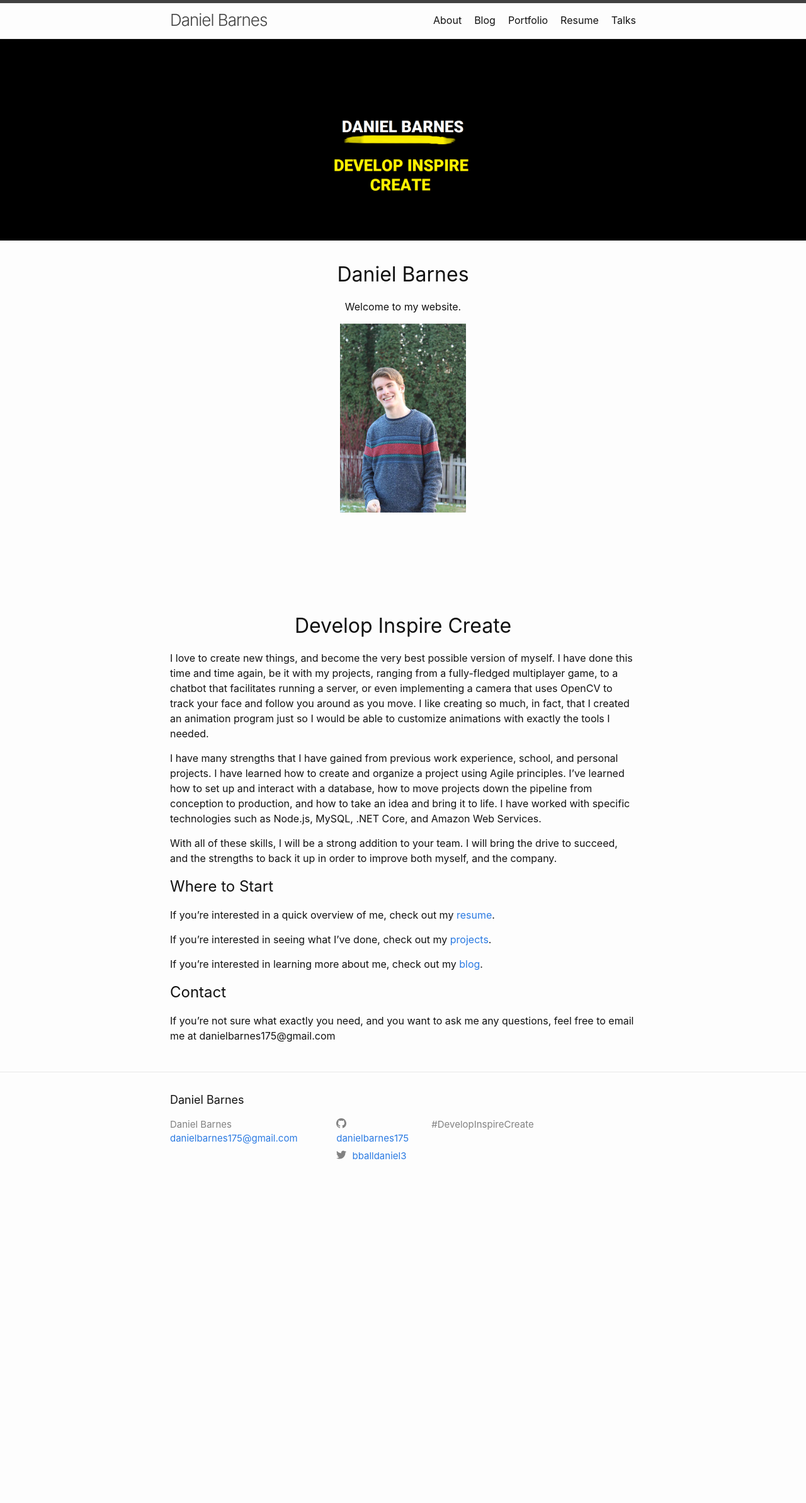
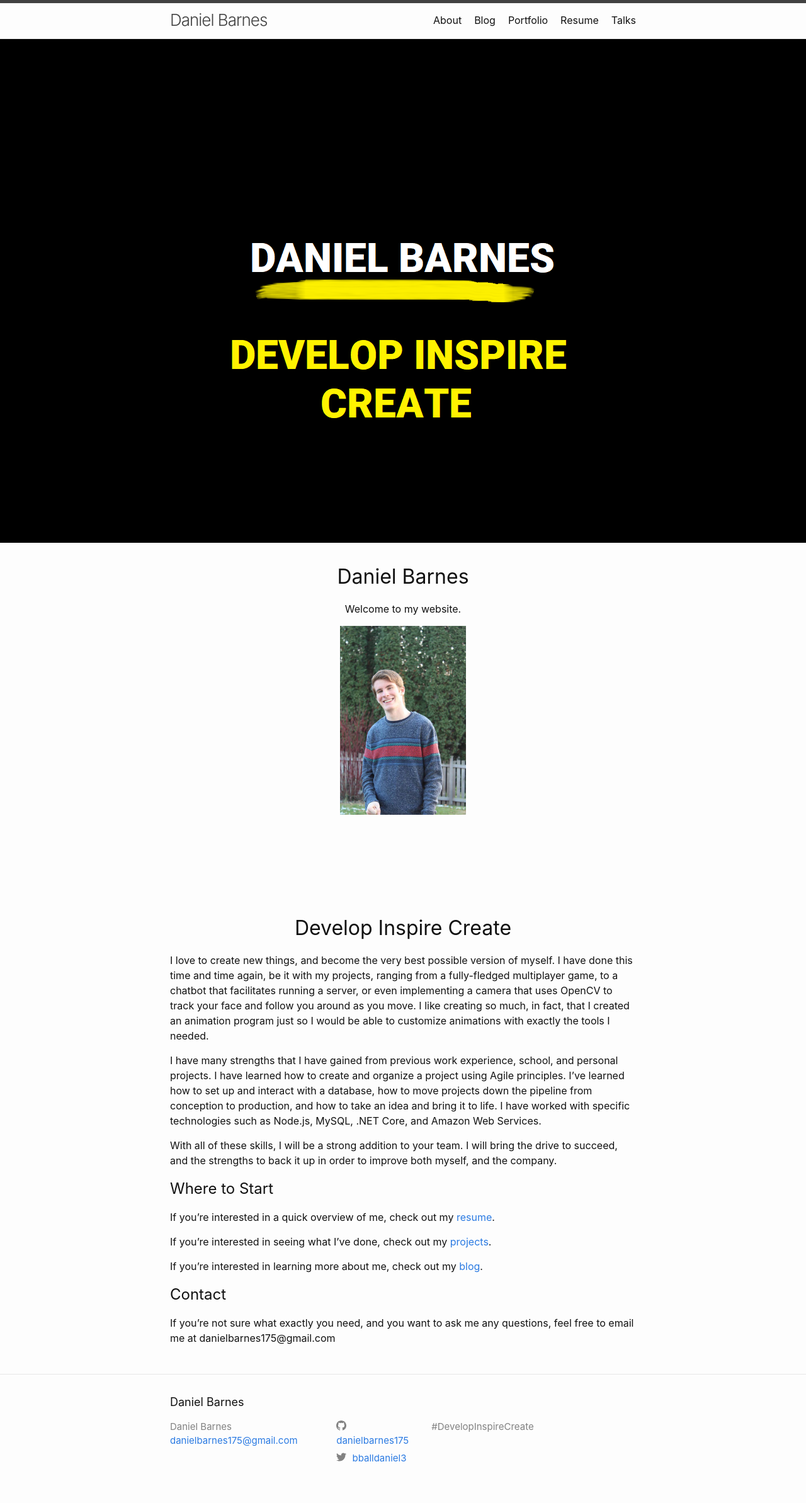
Before and after one commit to danielbarnes175/danielbarnes175.github.io, a Jekyll site: the page built from index.markdown, in a window 1280 px wide. Shown: the whole page at 63% size. Built offline with Jekyll 4.4.1, drawn with Linux system fonts in a browser that asks for light colours; before the commit the page ends 1907 px from its top, so only the background shows below that.

Commit message:
Make develop inspire create image responsive

```diff
--- a/_layouts/defaultspace.html
+++ b/_layouts/defaultspace.html
@@ -8,7 +8,7 @@
     {%- include header.html -%}
     <div style="background: #000000; width: 100%; height: auto; justify-content: center;">
       <center>
-      <img src="assets/img/dic.png" alt="Develop Inspire Create" width=25%>
+      <img class="responsive-image" src="assets/img/dic.png" alt="Develop Inspire Create" >
       </center>
     </div>
     <main class="page-content" aria-label="Content">
```
